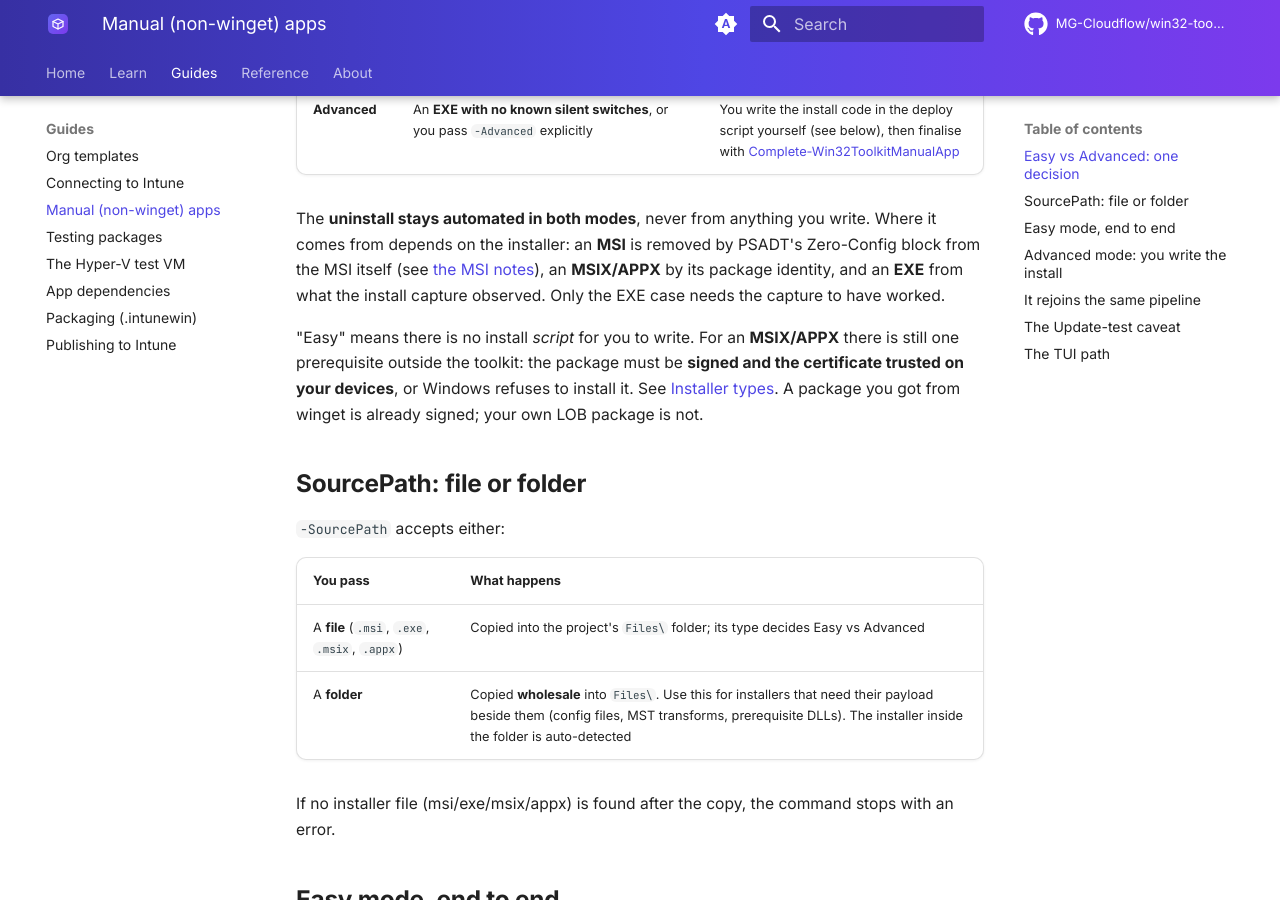
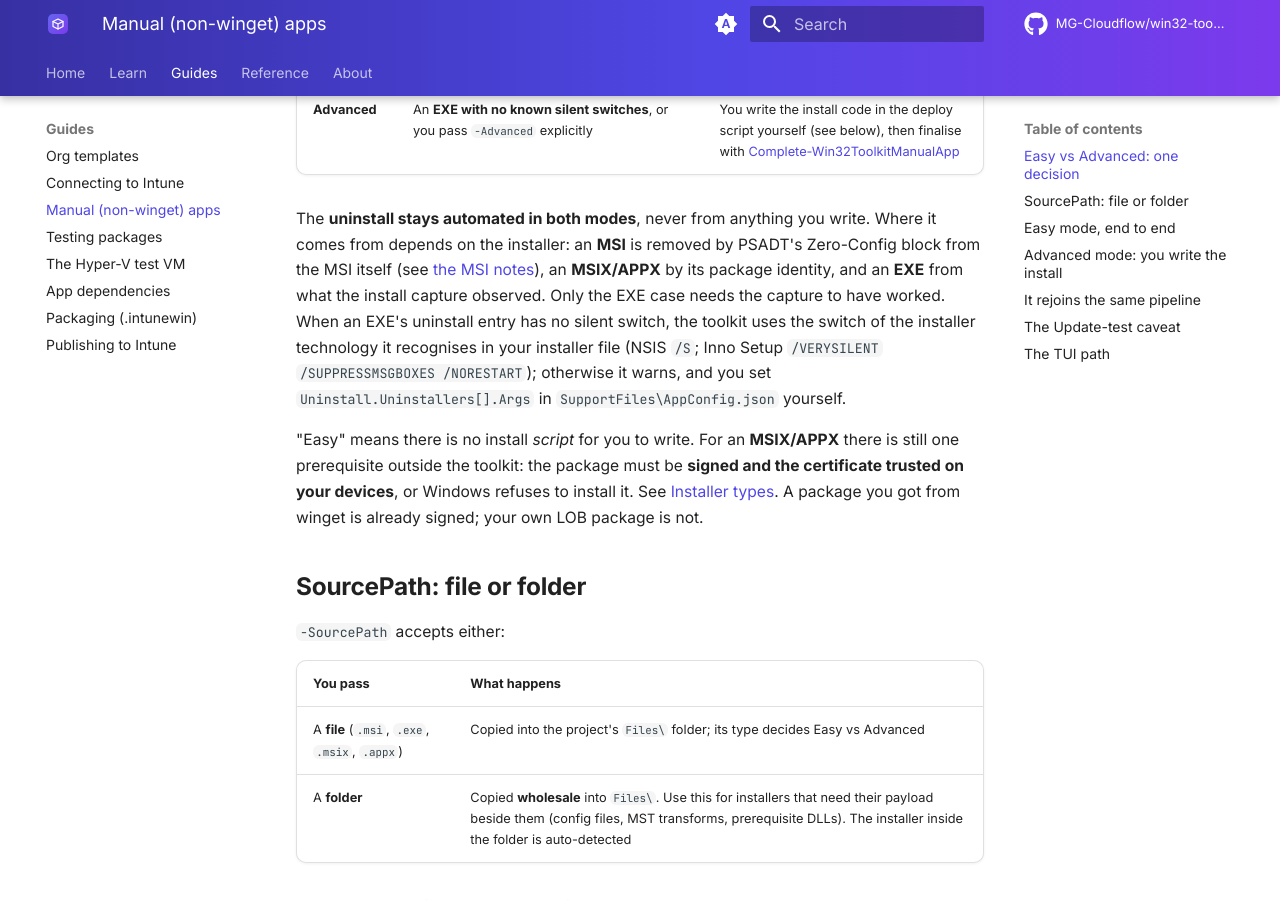
Before and after one commit to MG-Cloudflow/win32-toolkit, an MkDocs documentation site: the page built from docs/manual-apps.md, in a window 1280 px wide and 900 px high, scrolled down 668 px. Built offline with MkDocs 1.6.1 and Material for MkDocs 9.7.7, drawn with Linux system fonts in a browser that asks for light colours; comment, search, counter and statistics services are not loaded.

Commit message:
feat(uninstall): record the uninstaller technology and run the app's own uninstaller first
Update-PSADTUninstallLogic now writes, for every uninstaller in AppConfig.json Uninstall.Uninstallers,
a Kind ('nullsoft', 'inno' or ''), puts the uninstallers of the app's own uninstall entry first, and
takes Uninstall.AppName from that entry.

- Technology: the winget manifest's InstallerType when it is nullsoft or inno; for a manual app or a
  winget 'exe' label, the installer file's own signature (new Get-Win32ToolkitInstallerTechnology:
  the NSIS first header at a 512-byte aligned offset in the first 1 MiB, or the Inno Setup loader id
  'rDlPtS' in the first 4 MiB; reads only, never executes, never throws). A manual NSIS or Inno Setup
  EXE whose uninstall entry has no switch now gets the technology's silent switch instead of running
  its UI as SYSTEM.
- Kind is set only on an EXE uninstaller of the app's primary uninstall key, and only when the
  captured entry agrees with the installer's technology: 'inno' needs an '_is1' key or an
  'Inno Setup: App Path' value; 'nullsoft' needs neither, no WindowsInstaller 1 and no unins###.exe.
  A contradicted entry gets Kind '', no technology switch (it joins the existing no-switch warning)
  and one verbose line.
- A 'nullsoft' uninstaller always carries a standalone '/S' (prepended when missing).
- The app's own uninstallers are written before co-installed ones (capture order kept in each
  group); the device still stops at the first success.
- Uninstall.AppName is the primary entry's DisplayName (it was the last key's).

Data only: the device reads Kind to pick catalog constants; no captured text is added.

Co-Authored-By: Claude Opus 5.5 <noreply@anthropic.com>

```diff
--- a/docs/manual-apps.md
+++ b/docs/manual-apps.md
@@ -26,6 +26,10 @@ The **uninstall stays automated in both modes**, never from anything you write.
 depends on the installer: an **MSI** is removed by PSADT's Zero-Config block from the MSI itself (see
 [the MSI notes](concepts.md#msi-zero-config)), an **MSIX/APPX** by its package identity, and an
 **EXE** from what the install capture observed. Only the EXE case needs the capture to have worked.
+When an EXE's uninstall entry has no silent switch, the toolkit uses the switch of the installer
+technology it recognises in your installer file (NSIS `/S`; Inno Setup `/VERYSILENT /SUPPRESSMSGBOXES
+/NORESTART`); otherwise it warns, and you set `Uninstall.Uninstallers[].Args` in
+`SupportFiles\AppConfig.json` yourself.
 
 "Easy" means there is no install *script* for you to write. For an **MSIX/APPX** there is still one
 prerequisite outside the toolkit: the package must be **signed and the certificate trusted on your
```
Also changed, not shown: 7 other files.
